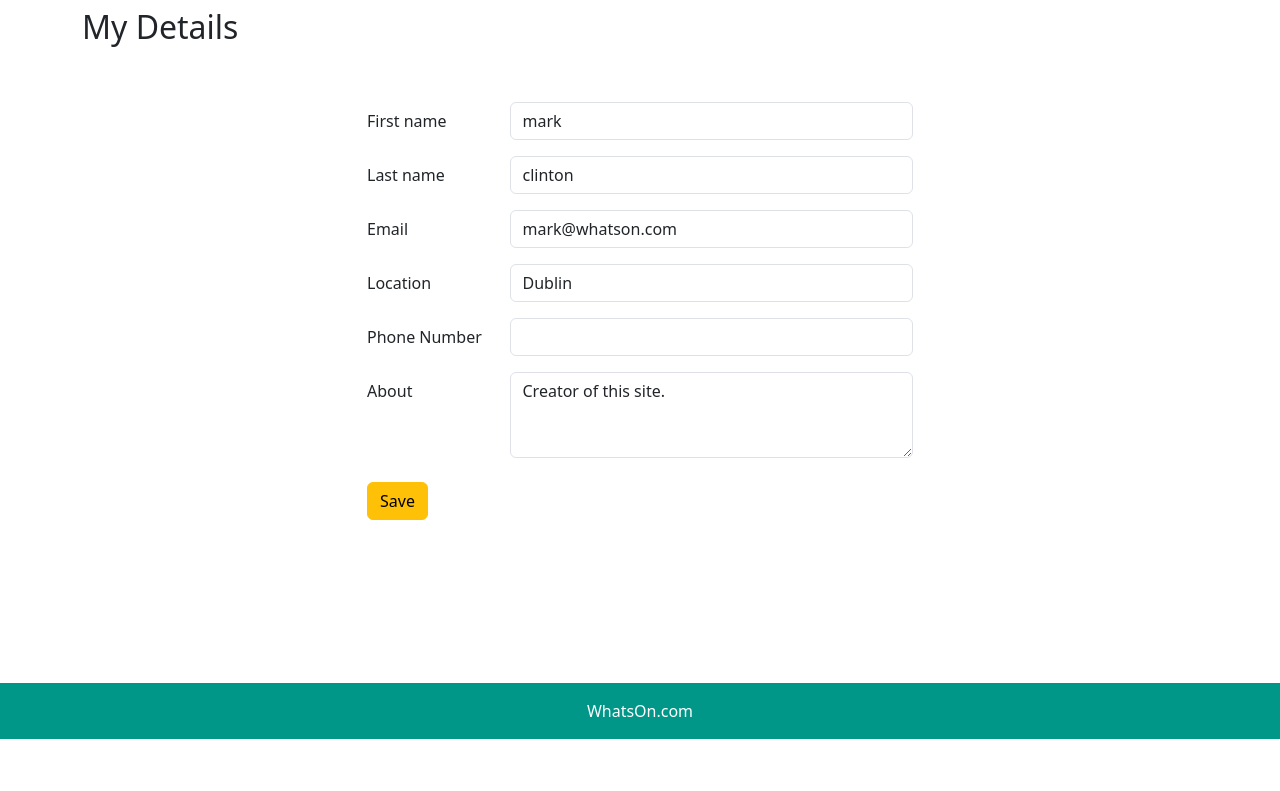
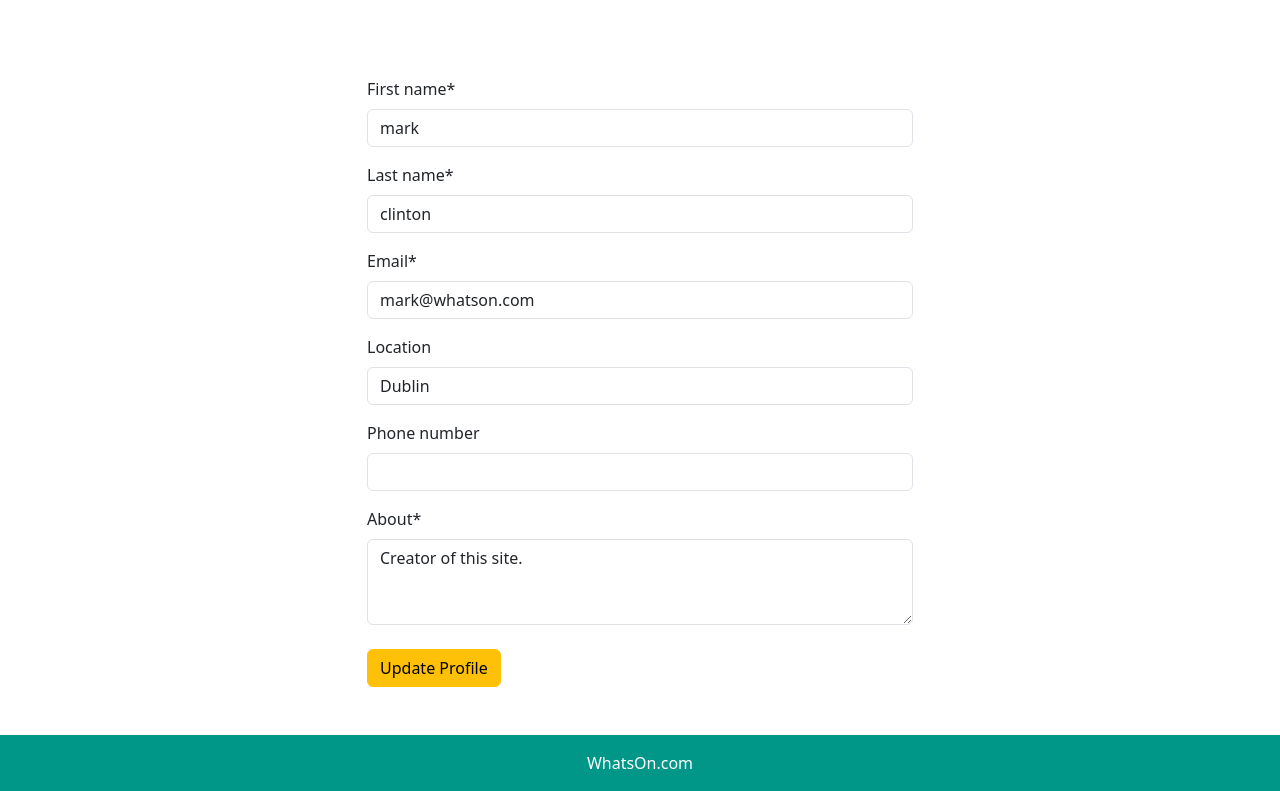
Before and after one commit to MarkClinton/whats-on, a Django app: page /profile/user in a window 1280 px wide. Shown: the part 61-852 px from the top of the page. Before the commit the page ends 800 px from the top, so only its background shows below. Run offline with Django 5.2, Linux system fonts and the light colour scheme; a user stored in the database is signed in; data comes from the database, SQL or seed files in the repository; some libraries are stand-ins or nearby versions; some web fonts are replaced.

Commit message:
feat: Hooked up user profile form to user model to successfully update a users details

```diff
--- a/event/templates/event/create.html
+++ b/event/templates/event/create.html
@@ -4,7 +4,7 @@
 {% load static %}
 {% load crispy_forms_tags %}
 
-<!-- index.html content starts here -->
+<!-- create.html content starts here -->
 <div class="container-lg">
     <div class="row justify-content-center">
         <div class="col-10 col-lg-6 m-5">
@@ -19,5 +19,5 @@
     </div>
 </div>
 
-<!-- index.html content ends here -->
+<!-- create.html content ends here -->
 {% endblock %}
--- /dev/null
+++ b/users/forms.py
@@ -0,0 +1,12 @@
+from django import forms
+from .models import NewUser
+
+
+class ProfileForm(forms.ModelForm):
+
+    about = forms.CharField(widget=forms.Textarea(attrs={'rows' : '3'}))
+    class Meta:
+        model = NewUser
+        fields = (
+            'first_name', 'last_name', 'email', 'location', 'phone_number', 'about'
+        )
--- a/users/templates/users/profile.html
+++ b/users/templates/users/profile.html
@@ -1,51 +1,18 @@
 {% extends "base.html" %}
 
 {% block content %}
+{% load static %}
+{% load crispy_forms_tags %}
 
 <!-- index.html content starts here -->
 <div class="container">
     <div class="row justify-content-center">
-        <h2>My Details</h2>
-        <div class="col-10 col-lg-6 mt-5">
-            <form>
-                <div class="row mb-3">
-                    <label for="firstName" class="col-sm-3 col-form-label">First name</label>
-                    <div class="col-sm-9">
-                        <input type="text" class="form-control" id="firstName" value="{{ user.first_name }}">
-                    </div>
-                </div>
-                <div class="row mb-3">
-                    <label for="lastName" class="col-sm-3 col-form-label">Last name</label>
-                    <div class="col-sm-9">
-                        <input type="text" class="form-control" id="lastName" value="{{ user.last_name }}">
-                    </div>
-                </div>
-                <div class="row mb-3">
-                    <label for="email" class="col-sm-3 col-form-label">Email</label>
-                    <div class="col-sm-9">
-                        <input type="email" class="form-control" id="email" value="{{ user.email }}">
-                    </div>
-                </div>
-                <div class="row mb-3">
-                    <label for="location" class="col-sm-3 col-form-label">Location</label>
-                    <div class="col-sm-9">
-                        <input type="text" class="form-control" id="location" value="{{ user.location }}">
-                    </div>
-                </div>
-                <div class="row mb-3">
-                    <label for="phoneNum" class="col-sm-3 col-form-label">Phone Number</label>
-                    <div class="col-sm-9">
-                        <input type="tel" class="form-control" id="phoneNum" value="{{ user.phone_number }}">
-                    </div>
-                </div>
-                <div class="row mb-3">
-                    <label for="about" class="col-sm-3 col-form-label">About</label>
-                    <div class="col-sm-9">
-                        <textarea class="form-control" id="about" rows="3">{{ user.about }}</textarea>
-                    </div>
-                </div>
+        <div class="col-10 col-lg-6 m-5">
+            <form id="profileForm" method="post" style="margin-top: 1.3em;">
+                {{ profile_form | crispy}}
+                {% csrf_token %}
                 <div class="col-12 mt-4">
-                    <button type="submit" class="btn btn-warning">Save</button>
+                    <button type="submit" class="btn btn-warning">Update Profile</button>
                 </div>
             </form>
         </div>
--- a/users/views.py
+++ b/users/views.py
@@ -1,13 +1,27 @@
 from django.shortcuts import render
+from django.contrib import messages
 from .models import NewUser
+from .forms import ProfileForm
 
 def get_profile(request):
-    queryset = NewUser.objects.all()  # pylint: disable=no-member
 
+    user_profile = NewUser.objects.get(email=request.user.email)
+
+    if request.method == "POST":
+        profile_form = ProfileForm(data=request.POST, instance=user_profile)
+        if profile_form.is_valid():
+            profile_form.save()
+            messages.add_message(
+                request,
+                messages.SUCCESS,
+                'Profile Successfully Updated'
+            )
+
+    profile_form = ProfileForm(instance=user_profile)
     return render(
         request,
         "users/profile.html",
         {
-            "profile": queryset,
+            "profile_form": profile_form,
         },
     )
```
